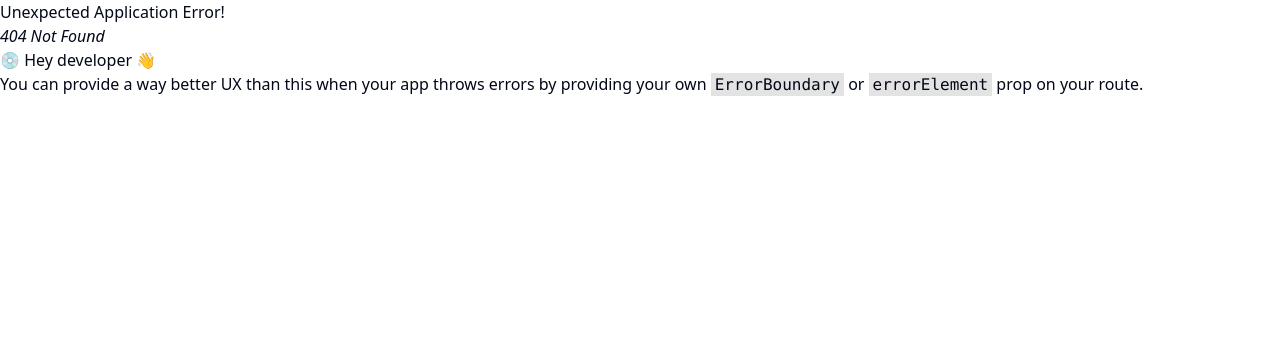
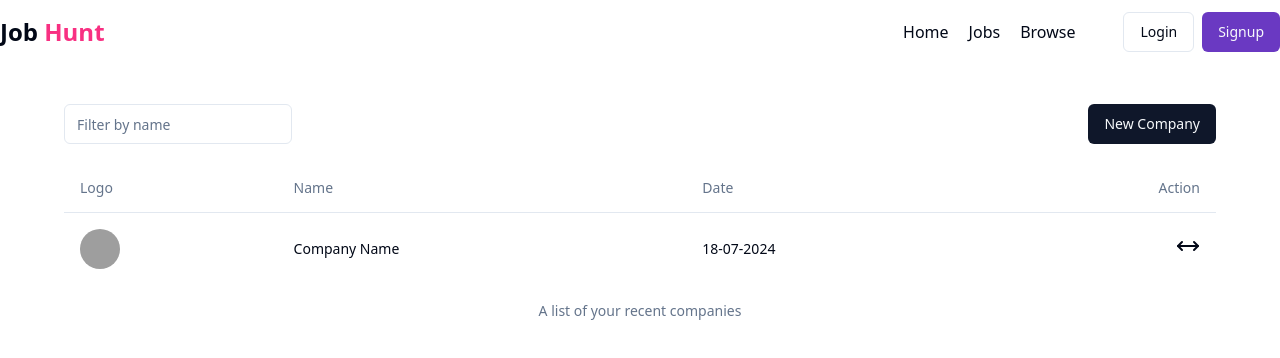
Before and after one commit to rushighogare/JobHunt, a React (Vite) app in the folder frontend/: page /admin/companies in a window 1280 px wide. Before the commit this address had no page. Shown: the top 358 px of the page. Built offline with nearby package versions, Linux system fonts and the light colour scheme; grey boxes are pictures that could not be loaded.

Commit message:
Setup to create admin structure

```diff
--- a/frontend/src/components/Home.jsx
+++ b/frontend/src/components/Home.jsx
@@ -1,13 +1,25 @@
-import React from 'react'
+import React, { useEffect } from 'react'
 import Navbar from './shared/Navbar'
 import HeroSection from './HeroSection'
 import CategoryCarousel from './CategoryCarousel'
 import LatestJobs from './LatestJobs'
 import Footer from './Footer'
 import useGetAllJobs from '@/hooks/useGetAllJobs'
+import store from '@/redux/store'
+import { useNavigate } from 'react-router-dom'
+import { useSelector } from 'react-redux'
 
 function Home() {
   useGetAllJobs();
+  const navigate=useNavigate();
+
+  const {user}=useSelector(store=>store.auth);
+  useEffect(()=>{
+    if(user.role=='recruiter'){
+      navigate("/admin/companies");
+    }
+  },[]);
+
   return (
     <div>
         <Navbar/>
--- /dev/null
+++ b/frontend/src/components/admin/Companies.jsx
@@ -0,0 +1,25 @@
+import React from 'react'
+import Navbar from '../shared/Navbar';
+import { Input } from '../ui/input';
+import { Button } from '../ui/button';
+import CompaniesTable from './CompaniesTable';
+
+function Companies() {
+  return (
+    <div>
+        <Navbar/>
+        <div className='max-w-6xl mx-auto my-10'>
+            <div className='flex items-center justify-between my-5'>
+                <Input
+                className="w-fit"
+                placeholder="Filter by name"
+                />
+                <Button>New Company</Button>
+            </div>
+            <CompaniesTable/>
+        </div>
+    </div>
+  )
+}
+
+export default Companies;
--- /dev/null
+++ b/frontend/src/components/admin/CompaniesTable.jsx
@@ -0,0 +1,45 @@
+import React from 'react'
+import { Table, TableBody, TableCaption, TableCell, TableHead, TableHeader, TableRow } from '../ui/table'
+import { Avatar, AvatarImage } from '../ui/avatar'
+import { Popover, PopoverContent, PopoverTrigger } from '../ui/popover'
+import { Edit2, Edit2Icon, MoveHorizontal } from 'lucide-react'
+
+function CompaniesTable() {
+  return (
+    <div>
+        <Table>
+            <TableCaption>A list of your recent companies</TableCaption>
+            <TableHeader>
+                <TableRow>
+                    <TableHead>Logo</TableHead>
+                    <TableHead>Name</TableHead>
+                    <TableHead>Date</TableHead>
+                    <TableHead className='text-right'>Action</TableHead>
+                </TableRow>
+            </TableHeader>
+            <TableBody>
+                <TableCell>
+                    <Avatar>
+                        <AvatarImage src="https://www.shutterstock.com/image-vector/circle-line-simple-design-logo-600nw-2174926871.jpg"/>
+                    </Avatar>
+                </TableCell>
+                <TableCell>Company Name</TableCell>
+                <TableCell>18-07-2024</TableCell>
+                <TableCell className='text-right cursor-pointer'>
+                    <Popover>
+                        <PopoverTrigger><MoveHorizontal/></PopoverTrigger>
+                        <PopoverContent className='w-32'>
+                            <div className='flex items-center gap-2 w-fit cursor-pointer'>
+                                <Edit2 className='w-4'/>
+                                <span>Edit</span>
+                            </div>
+                        </PopoverContent>
+                    </Popover>
+                </TableCell>
+            </TableBody>
+        </Table>
+    </div>
+  )
+}
+
+export default CompaniesTable
--- a/frontend/src/components/auth/Login.jsx
+++ b/frontend/src/components/auth/Login.jsx
@@ -46,7 +46,7 @@ const Login=()=>{
 
         }catch(error){
             console.log(error);
-            toast.error(error.res.data.message);
+            toast.error(error.response.data.message);
         }finally{
             dispatch(setLoading(false));
         }
--- a/frontend/src/components/shared/Navbar.jsx
+++ b/frontend/src/components/shared/Navbar.jsx
@@ -42,9 +42,20 @@ const Navbar = () => {
         </div>
         <div className="flex items-center gap-12">
           <ul className="flex font-medium items-center gap-5">
+            {
+              user && user.role=='recruiter' ? (
+                <>
+                  <li><Link to="/admin/companies">Companies</Link></li>
+                  <li><Link to="/admin/jobs">Jobs</Link></li>
+                </>
+              )  : (
+                <>
                   <li><Link to="/">Home</Link></li>
                   <li><Link to="/jobs">Jobs</Link></li>
                   <li><Link to="/browse">Browse</Link></li>
+                </>
+              )
+            }
           </ul>
 
           {
@@ -73,10 +84,14 @@ const Navbar = () => {
                   </div>
 
                   <div className="flex flex-col my-2 text-gray-600">
+                    {
+                      user && user.role=='student' && (
                         <div className="flex w-fit items-center gap-2 cursor-pointer">
                           <User2 />
                           <Button variant="link"><Link to="/profile">View Profile</Link></Button>
                         </div>
+                      )
+                    }
                     <div className="flex w-fit items-center gap-2 cursor-pointer">
                       <LogOut />
                       <Button onClick={logoutHandler} variant="link">Logout</Button>
```
Also changed, not shown: frontend/src/App.jsx (+7 -0 lines). Lines whose indentation alone changed are shown as unchanged.
